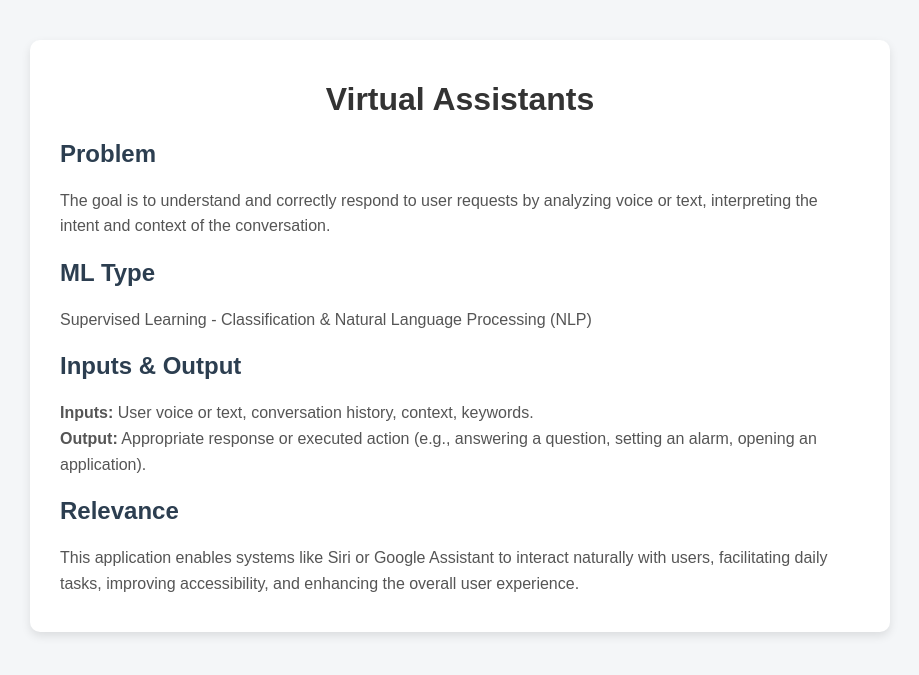
After one commit to jhohantellez/MachineLearning, a Flask app: page /UseCase/3 in a window 1280 px wide. The commit adds this page. Shown: the top 675 px of the page, without its empty margins (180-1099 px from the left). Run offline with Flask 3, Linux system fonts and the light colour scheme.

Commit message:
add use case 3

```diff
--- a/app.py
+++ b/app.py
@@ -51,6 +51,11 @@ def UseCase1():
 def UseCase2():
     return render_template("use_cases/use_case2.html")
 
+@app.route("/UseCase/3")
+def UseCase3():
+    return render_template("use_cases/use_case3.html")
+
+
 if __name__ == "__main__":
     app.run(debug=True)
 
--- a/templates/index.html
+++ b/templates/index.html
@@ -126,7 +126,7 @@
                 <div class="dropdown-menu">
                     <a href="/UseCase/1">Use Case 1</a>
                     <a href="/UseCase/2">Use Case 2</a>
-                    <a href="#">Use Case 3</a>
+                    <a href="/UseCase/3">Use Case 3</a>
                     <a href="#">Use Case 4</a>
                 </div>
             </li>
--- /dev/null
+++ b/templates/use_cases/use_case3.html
@@ -0,0 +1,66 @@
+<!DOCTYPE html>
+<html lang="en">
+<head>
+    <meta charset="UTF-8">
+    <meta name="viewport" content="width=device-width, initial-scale=1.0">
+    <title>Virtual Assistants - ML Use Case</title>
+    <style>
+        body {
+            font-family: Arial, sans-serif;
+            margin: 40px;
+            background-color: #f4f6f8;
+        }
+        .container {
+            background-color: #ffffff;
+            padding: 20px 30px;
+            border-radius: 10px;
+            box-shadow: 0 4px 10px rgba(0,0,0,0.1);
+            max-width: 800px;
+            margin: auto;
+        }
+        h1 {
+            text-align: center;
+            color: #333;
+        }
+        h2 {
+            color: #2c3e50;
+            margin-top: 20px;
+        }
+        p {
+            color: #555;
+            line-height: 1.6;
+        }
+    </style>
+</head>
+<body>
+
+    <div class="container">
+        <h1>Virtual Assistants</h1>
+
+        <h2>Problem</h2>
+        <p>
+            The goal is to understand and correctly respond to user requests by analyzing voice or text,
+            interpreting the intent and context of the conversation.
+        </p>
+
+        <h2>ML Type</h2>
+        <p>
+            Supervised Learning - Classification & Natural Language Processing (NLP)
+        </p>
+
+        <h2>Inputs & Output</h2>
+        <p>
+            <strong>Inputs:</strong> User voice or text, conversation history, context, keywords.<br>
+            <strong>Output:</strong> Appropriate response or executed action (e.g., answering a question,
+            setting an alarm, opening an application).
+        </p>
+
+        <h2>Relevance</h2>
+        <p>
+            This application enables systems like Siri or Google Assistant to interact naturally with users,
+            facilitating daily tasks, improving accessibility, and enhancing the overall user experience.
+        </p>
+    </div>
+
+</body>
+</html>
```
